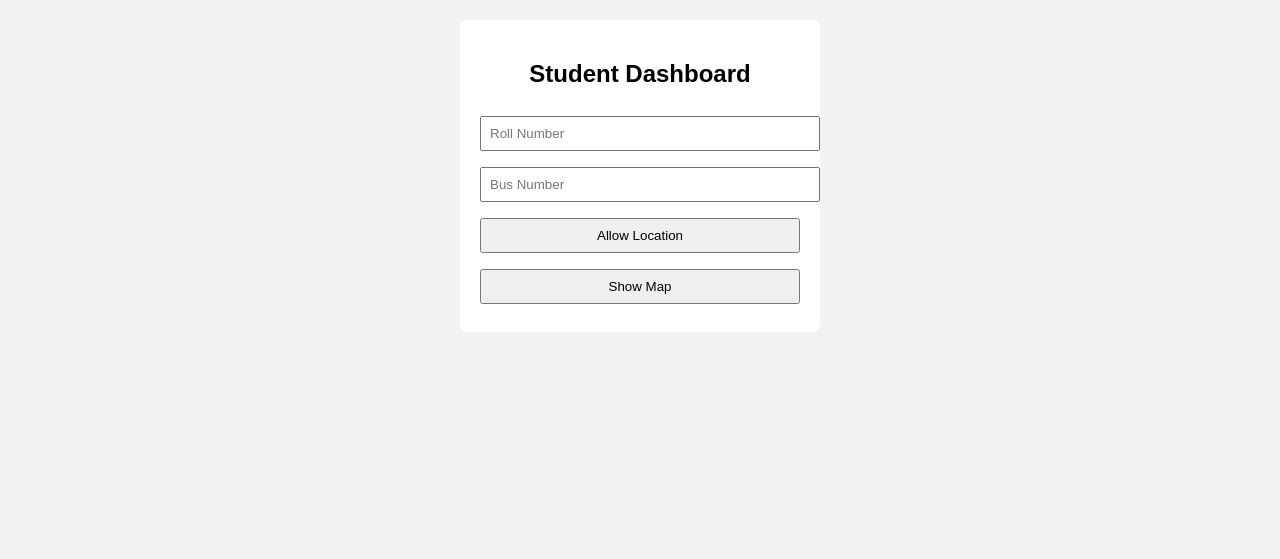
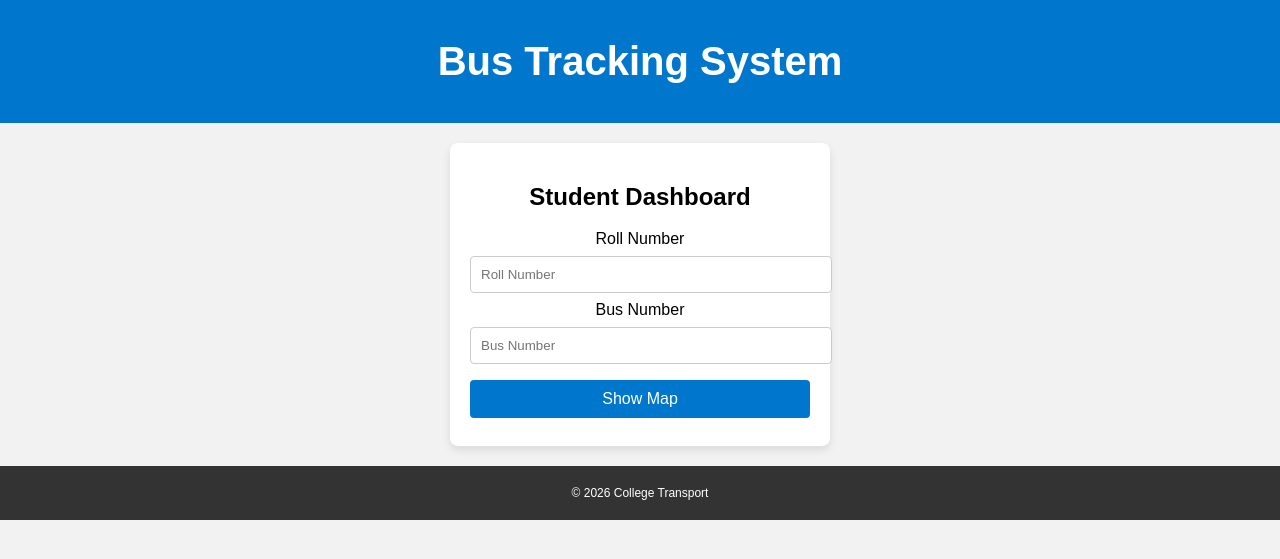
Before and after one commit to Pruthivi11/bus_tracking, a Flask app: page /student in a window 1280 px wide. Shown: the top 559 px of the page. Run offline with Flask 3, Linux system fonts and the light colour scheme; some libraries are stand-ins or nearby versions.

Commit message:
Updated polished UI and driver/student logic

```diff
--- a/static/student.js
+++ b/static/student.js
@@ -1,20 +1,18 @@
 let map;
 let busMarkers = {};
 let studentMarker = null;
-let permissionGranted = false;
 
 const rollNoEl = document.getElementById('rollNo');
 const busNoEl = document.getElementById('busNo');
-const askBtn = document.getElementById('askPermission');
 const showBtn = document.getElementById('showMap');
 const mapEl = document.getElementById('map');
 
 function initMap(center) {
-  mapboxgl.accessToken = 'pk.eyJ1IjoiY29kZXMtMTE3IiwiYSI6ImNta2Y2dzhwdjBnNjAzaHF6Y2tydXY2aXgifQ.Ss1FmjnHljaQc7BgTDvZSQ';
+  mapboxgl.accessToken = 'YOUR_MAPBOX_ACCESS_TOKEN'; // replace with your token
   map = new mapboxgl.Map({
     container: 'map',
     style: 'mapbox://styles/mapbox/streets-v11',
-    center: center || [80.2707, 13.0827],
+    center: center || [80.2707, 13.0827], // default Chennai coords
     zoom: 14
   });
 }
@@ -53,34 +51,12 @@ function fetchBusLocations() {
     .catch(() => {});
 }
 
-askBtn.addEventListener('click', () => {
-  if (!navigator.geolocation) {
-    alert("Geolocation not supported in this browser.");
-    return;
-  }
-  navigator.geolocation.getCurrentPosition(
-    pos => {
-      permissionGranted = true;
-      alert("Location permission granted.");
-    },
-    err => {
-      permissionGranted = false;
-      alert("Permission denied or unavailable: " + err.message);
-    },
-    { enableHighAccuracy: true, timeout: 10000 }
-  );
-});
-
 showBtn.addEventListener('click', () => {
   const roll = rollNoEl.value?.trim();
   const bus = busNoEl.value?.trim();
 
   if (!roll || !bus) {
     alert("Enter Roll Number and Bus Number.");
-    return;
-  }
-  if (!permissionGranted) {
-    alert("Please allow location first.");
     return;
   }
 
@@ -96,7 +72,7 @@ showBtn.addEventListener('click', () => {
       setInterval(fetchBusLocations, 5000);
     },
     err => {
-      if (!map) initMap([80.2707, 13.0827]);
+      if (!map) initMap([80.2707, 13.0827]); // fallback center
       alert("Unable to get your location: " + err.message);
       fetchBusLocations();
       setInterval(fetchBusLocations, 5000);
--- a/static/style.css
+++ b/static/style.css
@@ -1,22 +1,61 @@
 body {
-  font-family: Arial;
+  font-family: Arial, sans-serif;
   background: #f2f2f2;
   text-align: center;
+  margin: 0;
+  padding: 0;
 }
+
+.navbar {
+  background: #0077cc;
+  color: white;
+  padding: 12px;
+  text-align: center;
+  font-size: 20px;
+}
+
+.footer {
+  background: #333;
+  color: white;
+  padding: 8px;
+  text-align: center;
+  font-size: 12px;
+  margin-top: 20px;
+}
+
 .card {
   background: white;
-  width: 320px;
+  width: 340px;
   margin: 20px auto;
   padding: 20px;
   border-radius: 8px;
+  box-shadow: 0 4px 8px rgba(0,0,0,0.1);
 }
+
 input, select, button {
   width: 100%;
   margin: 8px 0;
-  padding: 8px;
+  padding: 10px;
+  border: 1px solid #ccc;
+  border-radius: 4px;
 }
+
+button {
+  border: none;
+  background: #0077cc;
+  color: white;
+  font-size: 16px;
+  cursor: pointer;
+}
+
+button:hover {
+  background: #005fa3;
+}
+
 #map {
   width: 90%;
   height: 440px;
   margin: 20px auto;
+  border: 2px solid #0077cc;
+  border-radius: 8px;
 }
--- a/templates/student.html
+++ b/templates/student.html
@@ -7,14 +7,25 @@
   <script src="https://api.mapbox.com/mapbox-gl-js/v2.15.0/mapbox-gl.js"></script>
 </head>
 <body>
+<header class="navbar">
+  <h1>Bus Tracking System</h1>
+</header>
+
 <div class="card">
   <h2>Student Dashboard</h2>
+  <label for="rollNo">Roll Number</label>
   <input id="rollNo" placeholder="Roll Number">
+  <label for="busNo">Bus Number</label>
   <input id="busNo" placeholder="Bus Number">
-  <button id="askPermission">Allow Location</button>
   <button id="showMap">Show Map</button>
 </div>
+
 <div id="map" style="display:none; height:500px;"></div>
+
+<footer class="footer">
+  <p>&copy; 2026 College Transport</p>
+</footer>
+
 <script src="/static/student.js"></script>
 </body>
 </html>
```
Also changed, not shown: static/admin.js (+20 -6 lines), static/driver.js (+8 -19 lines), templates/admin.html (+13 -1 lines), templates/driver.html (+9 -3 lines), templates/home.html (+14 -6 lines), templates/login.html (+16 -16 lines).
